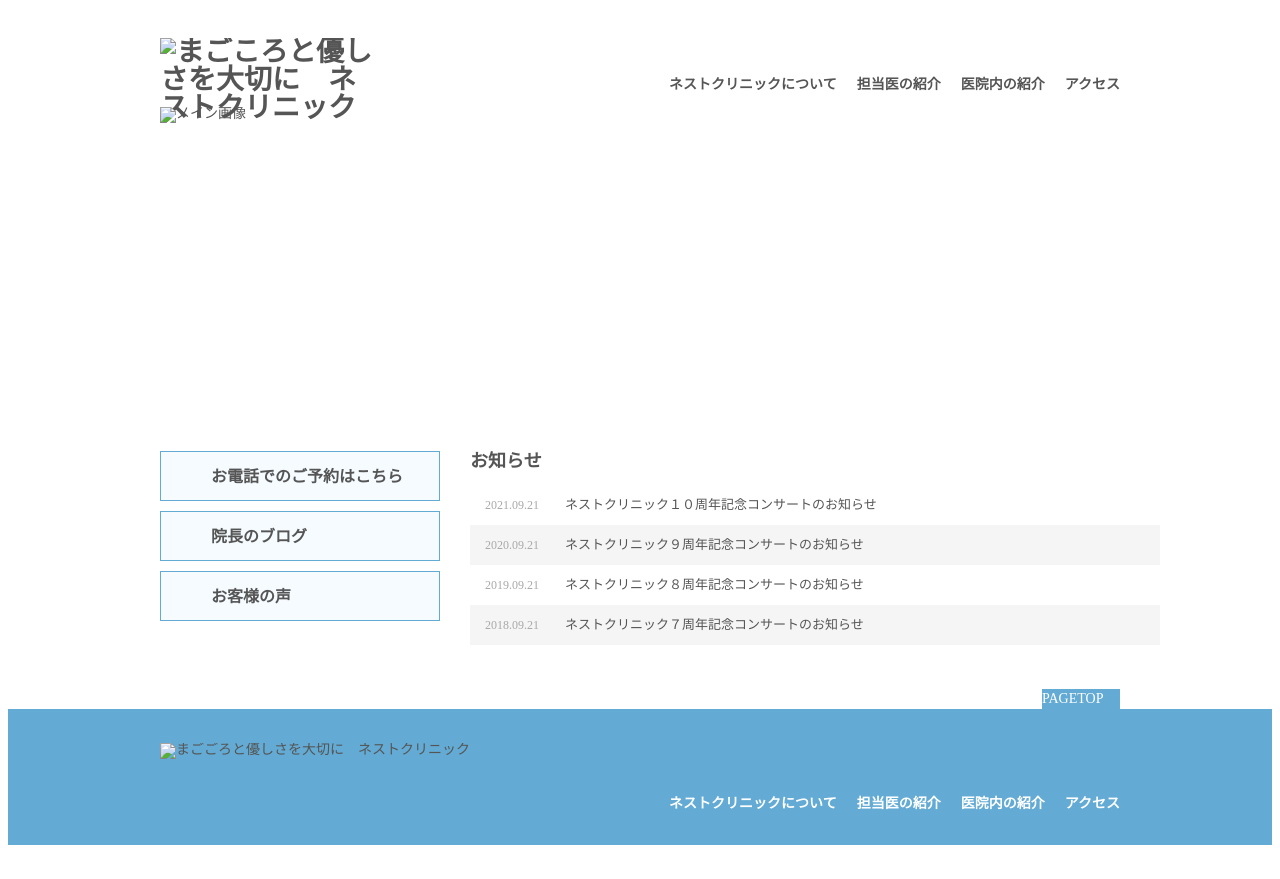
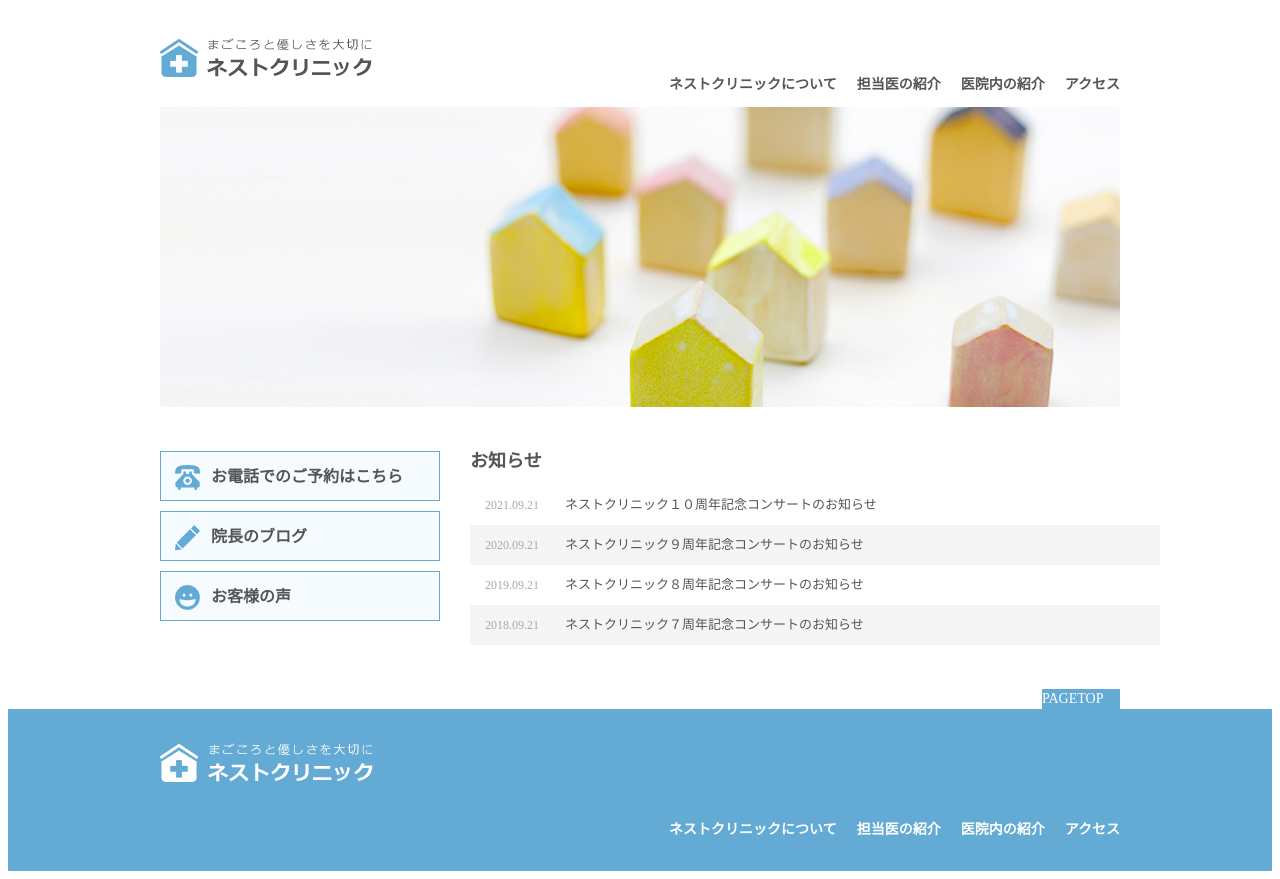
Before and after one commit to kok1219/udemy, a plain HTML site: page index.html in a window 1280 px wide. Before the commit the page ends 853 px from the top, so only its background shows below. Drawn offline with Linux system fonts and the light colour scheme; files whose address does not match are found by name.

Commit message:
add images directory

```diff
--- a/index.html
+++ b/index.html
@@ -17,7 +17,7 @@
 
 <!-- #header ここから　-->
     <header>
-      <h1><img src="/Users/koki/Downloads/coding_practice/01.初級/初級トップページ（作業用）/images/logo.png" alt="まごころと優しさを大切に　ネストクリニック"></h1>
+      <h1><img src="images/logo.png" alt="まごころと優しさを大切に　ネストクリニック"></h1>
 
       <nav>
         <ul>
@@ -37,7 +37,7 @@
 <!-- #mainimage ここから　-->
 
     <div id="mainimage">
-      <img src="/Users/koki/Downloads/coding_practice/01.初級/初級トップページ（作業用）/images/mainimage.jpg" alt="メイン画像">
+      <img src="images/mainimage.jpg" alt="メイン画像">
     </div>
 
 <!-- #mainimage ここまで　-->
@@ -87,7 +87,7 @@
       </p>
 
       <p　id="footer_logo">
-        <img src="/Users/koki/Downloads/coding_practice/01.初級/初級トップページ（作業用）/images/logo_footer.png" alt="まごごろと優しさを大切に　ネストクリニック">
+        <img src="images/logo_footer.png" alt="まごごろと優しさを大切に　ネストクリニック">
       </p>
 
       <ul>
```
Also changed, not shown: images/icon_blog.png (added), images/icon_tel.png (added), images/icon_voice.png (added), images/logo.png (added), images/logo_footer.png (added), images/mainimage.jpg (added).
